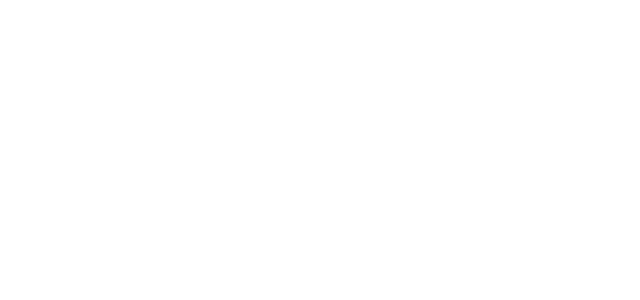
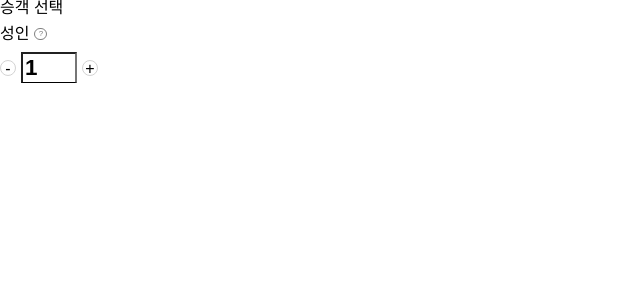
Before and after one commit to woowacourse/a11y-airline, a React (Create React App) app in the folder a11y-airline/: page / in a window 1280 px wide. Shown: the top 300 px of the page, without its empty margins (0-640 px from the left). Built offline with nearby package versions, Linux system fonts and the light colour scheme.

Commit message:
feat: Spin Button 구현

```diff
--- a/a11y-airline/package.json
+++ b/a11y-airline/package.json
@@ -35,5 +35,8 @@
       "last 1 firefox version",
       "last 1 safari version"
     ]
+  },
+  "devDependencies": {
+    "@types/styled-components": "^5.1.26"
   }
 }
--- a/a11y-airline/public/index.html
+++ b/a11y-airline/public/index.html
@@ -4,6 +4,7 @@
     <meta charset="utf-8" />
     <link rel="icon" href="%PUBLIC_URL%/favicon.ico" />
     <meta name="description" content="누구나 접근할 수 있는 항공사 웹사이트" />
+    <meta name="viewport" content="width=device-width, initial-scale=1" />
     <title>a11y-airline</title>
   </head>
   <body>
--- a/a11y-airline/src/App.tsx
+++ b/a11y-airline/src/App.tsx
@@ -1,7 +1,12 @@
+import { PassengerSelection } from "components";
 import "./App.css";
 
 function App() {
-  return <div></div>;
+  return (
+    <main>
+      <PassengerSelection />
+    </main>
+  );
 }
 
 export default App;
--- /dev/null
+++ b/a11y-airline/src/components/FlexBox/index.tsx
@@ -0,0 +1,14 @@
+import styled, { css } from "styled-components";
+
+import { FlexBoxProps } from "./type";
+
+export const FlexBox = styled.div<FlexBoxProps>`
+  display: flex;
+  ${({ flexDirection, flexWrap, justifyContent, alignItems, gap }) => css`
+    flex-direction: ${flexDirection};
+    flex-wrap: ${flexWrap};
+    justify-content: ${justifyContent};
+    align-items: ${alignItems};
+    gap: ${gap};
+  `}
+`;
--- /dev/null
+++ b/a11y-airline/src/components/FlexBox/type.ts
@@ -0,0 +1,22 @@
+export type FlexBoxProps = {
+  flexDirection?: "row" | "column";
+  justifyContent?:
+    | "flex-start"
+    | "flex-end"
+    | "center"
+    | "space-between"
+    | "space-around"
+    | "initial"
+    | "inherit"
+    | "space-evenly";
+  flexWrap?: "wrap" | "nowrap" | "wrap-reverse";
+  alignItems?:
+    | "stretch"
+    | "center"
+    | "flex-start"
+    | "flex-end"
+    | "baseline"
+    | "initial"
+    | "inherit";
+  gap?: string;
+};
--- /dev/null
+++ b/a11y-airline/src/components/PassengerSelection/index.tsx
@@ -0,0 +1,148 @@
+import { FlexBox } from "components";
+import { ChangeEventHandler, useState } from "react";
+import styled from "styled-components";
+
+const MIN_PASSENGER = 1;
+const MAX_PASSENGER = 3;
+
+export const PassengerSelection = () => {
+  const [passenger, setPassenger] = useState(1);
+  const [show, setShow] = useState(false);
+
+  const handleDecreasePassenger = () => {
+    if (passenger <= MIN_PASSENGER) {
+      return;
+    }
+    setPassenger((prev) => prev - 1);
+  };
+
+  const handleIncreasePassenger = () => {
+    if (passenger >= MAX_PASSENGER) {
+      return;
+    }
+    setPassenger((prev) => prev + 1);
+  };
+
+  const handleHelpButton = () => {
+    setShow((prev) => !prev);
+  };
+
+  const handlePassengerInput: ChangeEventHandler<HTMLInputElement> = (
+    event
+  ) => {
+    const inputValue = Number(event.target.value);
+    if (inputValue > MAX_PASSENGER) {
+      return;
+    }
+    setPassenger(inputValue);
+  };
+
+  return (
+    <FlexBox as="section" flexDirection="column" gap="10px">
+      <h1>승객 선택</h1>
+      <FlexBox alignItems="center" gap="5px">
+        <h2>성인</h2>
+        <HelpButton
+          aria-label="성인 기준 상세 안내"
+          aria-expanded={show}
+          aria-controls="help_button_desc"
+          onClick={handleHelpButton}
+        >
+          <p aria-hidden="true">?</p>
+        </HelpButton>
+        {show && (
+          <FlexBox gap="5px" alignItems="center">
+            <p id="help_button_desc" aria-relevant="additions">
+              국제선 만 12세 이상, 국내선 만 13세 이상
+            </p>
+            <CloseButton onClick={handleHelpButton} aria-label="닫기">
+              <Hidden>닫기</Hidden>
+              <p aria-hidden="true">x</p>
+            </CloseButton>
+          </FlexBox>
+        )}
+      </FlexBox>
+      <FlexBox alignItems="center" gap="5px">
+        <ControlButton
+          aria-disabled={passenger <= MIN_PASSENGER}
+          onClick={handleDecreasePassenger}
+          aria-label="성인 탑승자 한명 줄이기"
+        >
+          <p aria-hidden="true">-</p>
+        </ControlButton>
+        <Passenger
+          type="number"
+          value={passenger}
+          min={MIN_PASSENGER}
+          max={MAX_PASSENGER}
+          onChange={handlePassengerInput}
+          aria-label="성인 승객 추가"
+        />
+        <ControlButton
+          aria-disabled={passenger >= MAX_PASSENGER}
+          onClick={handleIncreasePassenger}
+          aria-label="성인 탑승자 한명 늘리기"
+        >
+          <p aria-hidden="true">+</p>
+        </ControlButton>
+        <Hidden
+          aria-live="assertive"
+          aria-relevant="additions"
+          aria-atomic="true"
+        >
+          성인 승객 추가 {passenger}
+        </Hidden>
+      </FlexBox>
+    </FlexBox>
+  );
+};
+
+const HelpButton = styled.button.attrs({
+  type: "button",
+})`
+  width: 0.8rem;
+  aspect-ratio: 1;
+  border: 1px solid gray;
+  color: gray;
+  border-radius: 50%;
+  font-size: 0.5rem;
+  text-align: center;
+`;
+
+const ControlButton = styled.button.attrs({
+  type: "button",
+})`
+  width: 1rem;
+  height: 1rem;
+  border: 0.5px solid lightgray;
+  border-radius: 50%;
+  text-align: center;
+`;
+
+const Passenger = styled.input`
+  width: 3rem;
+  font-size: 1.4rem;
+  font-weight: bold;
+  border-bottom: 0.5px solid black;
+`;
+
+const Hidden = styled.p`
+  position: absolute;
+  width: 1px;
+  height: 1px;
+  clip: rect(0 0 0 0);
+  margin: -1px;
+  overflow: hidden;
+`;
+
+const CloseButton = styled.button.attrs({
+  type: "button",
+})`
+  width: 1rem;
+  height: 1rem;
+  line-height: 1rem;
+  border: 1px solid gray;
+  p {
+    margin-top: -0.3rem;
+  }
+`;
--- /dev/null
+++ b/a11y-airline/src/components/index.ts
@@ -0,0 +1,2 @@
+export * from "components/FlexBox";
+export * from "components/PassengerSelection";
--- a/a11y-airline/src/index.tsx
+++ b/a11y-airline/src/index.tsx
@@ -2,12 +2,14 @@ import React from "react";
 import ReactDOM from "react-dom/client";
 import "./index.css";
 import App from "./App";
+import GlobalStyle from "styles/GlobalStyle";
 
 const root = ReactDOM.createRoot(
   document.getElementById("root") as HTMLElement
 );
 root.render(
   <React.StrictMode>
+    <GlobalStyle />
     <App />
   </React.StrictMode>
 );
--- /dev/null
+++ b/a11y-airline/src/styles/GlobalStyle.ts
@@ -0,0 +1,144 @@
+import { createGlobalStyle, css } from "styled-components";
+
+const GlobalStyle = createGlobalStyle`
+${({ theme }) => css`
+  html,
+  body,
+  div,
+  span,
+  applet,
+  object,
+  iframe,
+  h1,
+  h2,
+  h3,
+  h4,
+  h5,
+  h6,
+  p,
+  blockquote,
+  pre,
+  a,
+  abbr,
+  acronym,
+  address,
+  big,
+  cite,
+  code,
+  del,
+  dfn,
+  em,
+  img,
+  ins,
+  kbd,
+  q,
+  s,
+  samp,
+  small,
+  strike,
+  strong,
+  sub,
+  sup,
+  tt,
+  var,
+  b,
+  u,
+  i,
+  center,
+  dl,
+  dt,
+  dd,
+  ol,
+  ul,
+  li,
+  fieldset,
+  form,
+  label,
+  legend,
+  table,
+  caption,
+  tbody,
+  tfoot,
+  thead,
+  tr,
+  th,
+  td,
+  article,
+  aside,
+  canvas,
+  details,
+  embed,
+  figure,
+  figcaption,
+  footer,
+  header,
+  hgroup,
+  menu,
+  nav,
+  output,
+  ruby,
+  section,
+  summary,
+  time,
+  mark,
+  audio,
+  video,
+  button {
+    margin: 0;
+    padding: 0;
+    border: 0;
+    font-size: 100%;
+    font: inherit;
+    vertical-align: baseline;
+    box-sizing: border-box;
+  }
+  /* HTML5 display-role reset for older browsers */
+  article,
+  aside,
+  details,
+  figcaption,
+  figure,
+  footer,
+  header,
+  hgroup,
+  menu,
+  nav,
+  section {
+    display: block;
+  }
+  body {
+    line-height: 1;
+    font-family: "Source Sans Pro", sans-serif;
+  }
+  ol,
+  ul {
+    list-style: none;
+  }
+  blockquote,
+  q {
+    quotes: none;
+  }
+  blockquote:before,
+  blockquote:after,
+  q:before,
+  q:after {
+    content: "";
+    content: none;
+  }
+  table {
+    border-collapse: collapse;
+    border-spacing: 0;
+  }
+  a {
+    text-decoration: none;
+    color: inherit;
+  }
+  button {
+    cursor: pointer;
+    background-color: transparent;
+    border: none;
+  }
+`}
+`;
+
+export default GlobalStyle;
```
Also changed, not shown: 1 other file (tests, documents, lock files or other folders).
